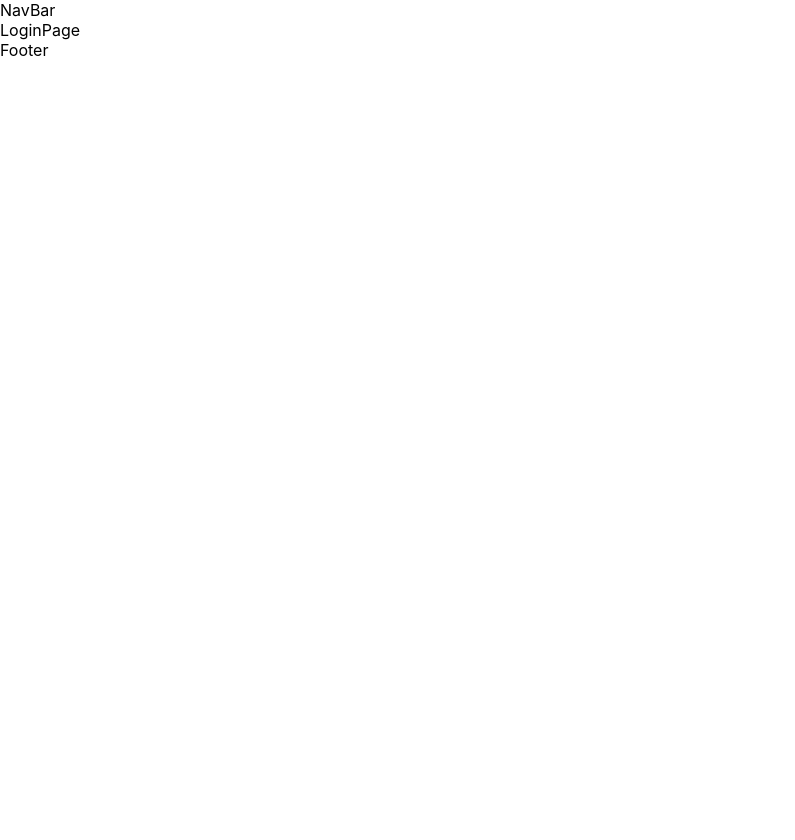
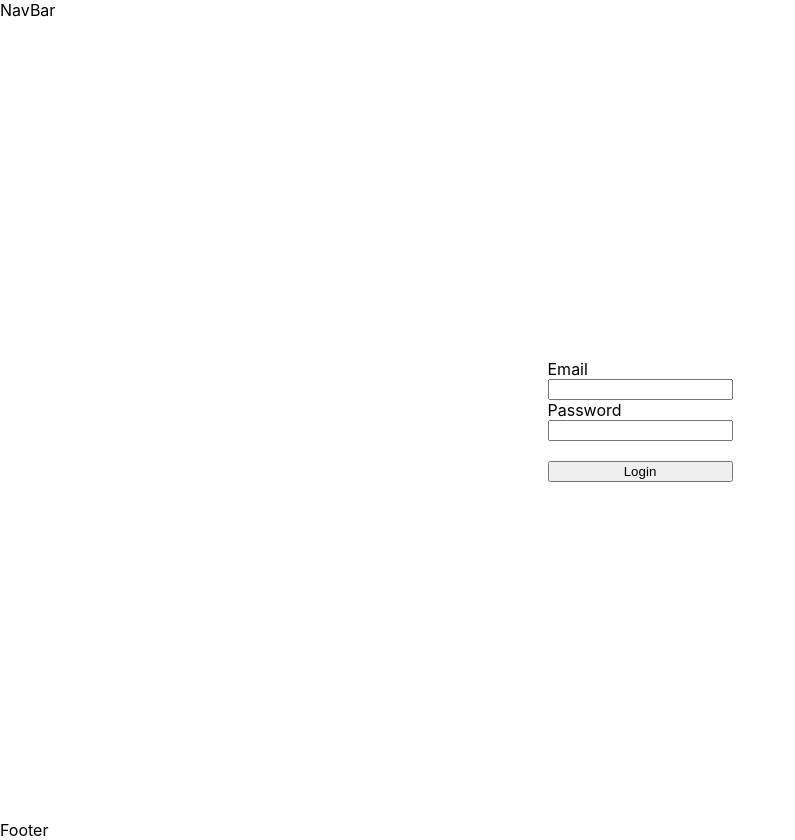
Before and after one commit to Indwoo/React_Node_new, a React (Create React App) app in the folder client/: page /login in a window 1280 px wide. Shown: the whole page, without its empty margins (0-795 px from the left). Before the commit the page ends 800 px from the top, so only its background shows below. Built offline with nearby package versions, Linux system fonts and the light colour scheme.

Commit message:
#31 회원 가입 페이지 완료

```diff
--- /dev/null
+++ b/client/src/_actions/types.js
@@ -0,0 +1 @@
+export const LOGIN_USER = "login_user";
--- /dev/null
+++ b/client/src/_actions/user_action.js
@@ -0,0 +1,14 @@
+import axios from 'axios'
+import {
+    LOGIN_USER
+} from './types'
+
+export function loginUser(dataToSubmit) {
+    const request = axios.post('/api/users/login', dataToSubmit)
+    .then(response => response.data);
+
+    return {
+        type: LOGIN_USER,
+        payload: request
+    }
+}
--- a/client/src/_reducers/index.js
+++ b/client/src/_reducers/index.js
@@ -1,8 +1,8 @@
 import { combineReducers } from "redux";
-// import user from './user_reducer';
+import user from './user_reducer';
 
 const rootReducer = combineReducers({
-    // user
+    user
 })
 
 export default rootReducer;
--- a/client/src/_reducers/user_reducer.js
+++ b/client/src/_reducers/user_reducer.js
@@ -0,0 +1,12 @@
+import { LOGIN_USER } from '../_actions/types';
+
+export default function (state ={}, action) {
+    switch (action.type) {
+        case "LOGIN_USER":
+            return { ...state, loginSuccess: action.payload};
+            break;
+
+        default:
+            return state;
+    }
+}
--- a/client/src/components/views/LandingPage/LandingPage.js
+++ b/client/src/components/views/LandingPage/LandingPage.js
@@ -9,8 +9,11 @@ function LandingPage() {
     }, [])
 
     return (
-        <div>
-            LandingPage
+        <div style = {{
+            display: 'flex', justifyContent: 'center', alignItems: 'center',
+            width: '100%', height: '100vh'
+        }}>
+            <h2>시작페이지</h2>
         </div>
     )
 }
--- a/client/src/components/views/LoginPage/LoginPage.js
+++ b/client/src/components/views/LoginPage/LoginPage.js
@@ -1,9 +1,61 @@
-import React from 'react'
+import { Axios } from 'axios'
+import React, {useState} from 'react'
+import {useDispatch} from 'react-redux'
+import {loginUser} from '../../../_actions/user_action'
+import { useNavigate } from 'react-router-dom';
 
-function LoginPage() {
+
+function LoginPage(props) {
+    const navigate = useNavigate()
+    const dispatch = useDispatch()
+
+    const [Email, setEmail] = useState("")
+    const [Password, setPassword] = useState("")
+
+    const onEmailHandler = (event) => {
+        setEmail(event.currentTarget.value)
+    }
+
+    const onPasswordHandler = (event) => {
+        setPassword(event.currentTarget.value)
+    }
+
+    const onSubmitHandler = (event) => {
+        event.preventDefault()  // 페이지가 리프레시 되는 것을 막아줌
+
+        let body = {
+            email: Email,
+            password: Password
+        }
+
+        dispatch(loginUser(body))
+        .then(response => {
+            if (response.payload.loginSuccess) {
+                navigate('/')
+            } else {
+                alert('Error')
+            }
+        })
+
+    }
+
     return (
-        <div>
-            LoginPage
+        <div style={{
+            display: 'flex', justifyContent: 'center', alignItems: 'center',
+            width: '100%', height: '100vh'
+        }}>
+            <form style={{ display: 'flex', flexDirection: 'column' }}
+                onSubmit={onSubmitHandler}>
+
+                <label>Email</label>
+                <input type="email" value={Email} onChange={onEmailHandler} />
+                <label>Password</label>
+                <input type="password" value = {Password} onChange={onPasswordHandler} />
+                <br />
+                <button>
+                    Login
+                </button>
+            </form>
         </div>
     )
 }
```
Also changed, not shown: 2 other files (tests, documents, lock files or other folders).
